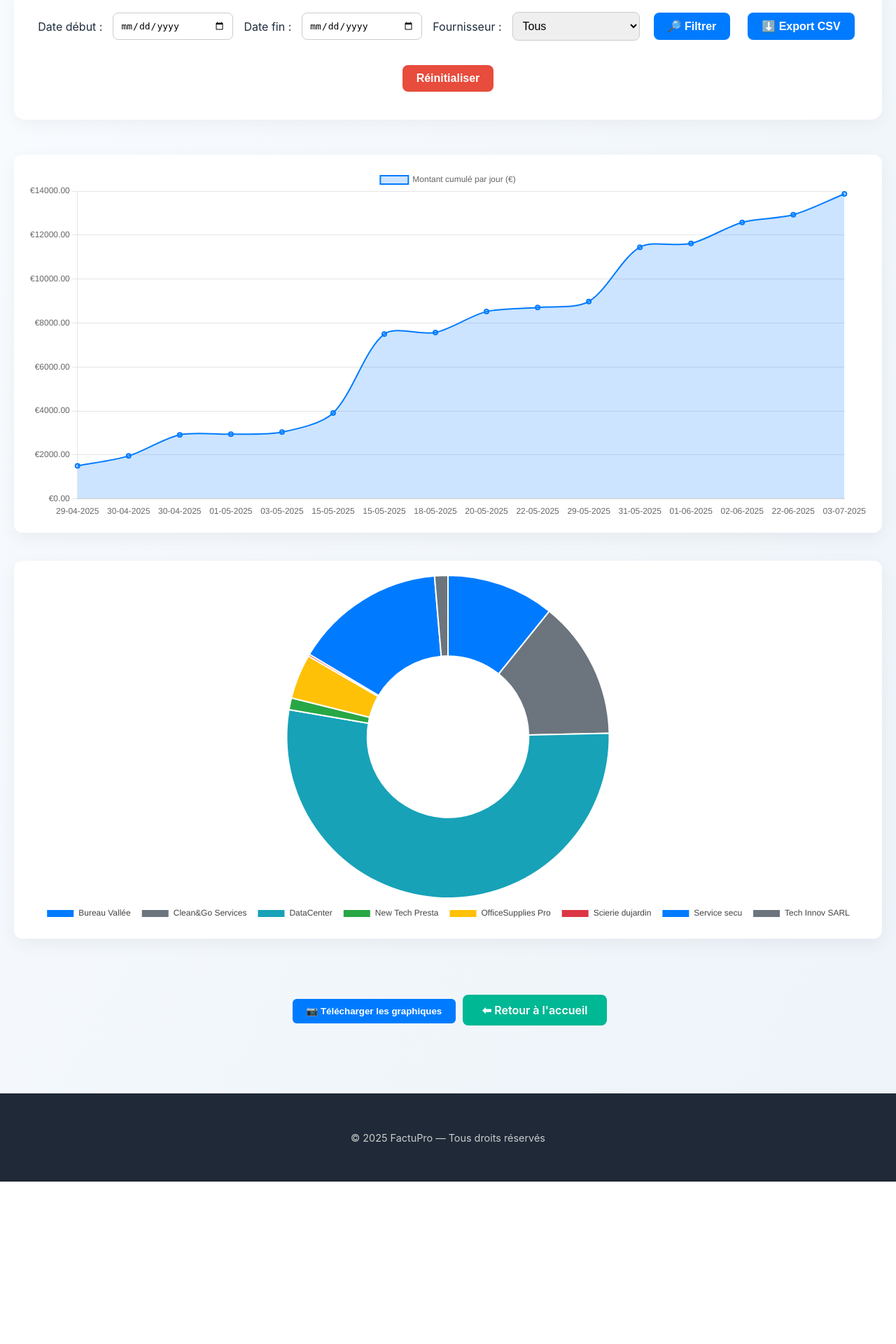
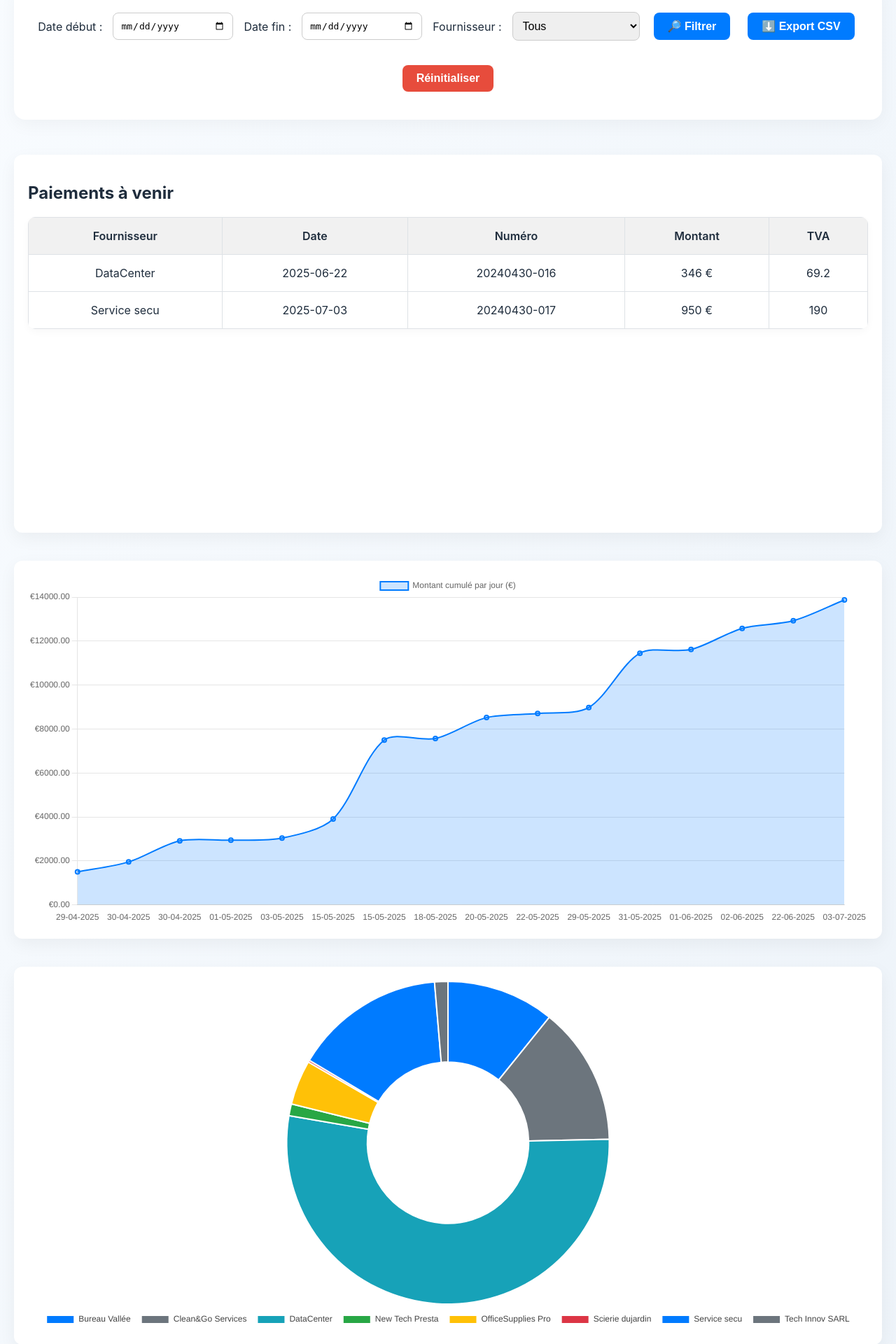
Before and after one commit to LouisMonin/Gestionnaire-Factures, a Flask app: page /analyse in a window 1280 px wide. Shown: the part 538-2458 px from the top of the page at 70% size. Before the commit the page ends 2226 px from the top, so only its background shows below. Run offline with Flask 3, Linux system fonts and the light colour scheme; a user stored in the database is signed in; data comes from the database, SQL or seed files in the repository; both versions use the stored data as it was after the commit.

Commit message:
Analyse
- ajout d'un tableau "factures à venir"

```diff
--- a/gestion_factures/app.py
+++ b/gestion_factures/app.py
@@ -362,7 +362,18 @@ def analyse():
 
     query_repart += ' GROUP BY fournisseur'
     c.execute(query_repart, params_repart)
+
     repartition = c.fetchall()
+
+    # Paiements à venir (factures avec date > aujourd'hui)
+    c.execute('''
+        SELECT id, numero_facture, date_facture, fournisseur, montant_total, TVA
+        FROM factures
+        WHERE utilisateur_id = ? AND date_facture > ?
+        ORDER BY date_facture ASC
+    ''', (session['utilisateur_id'], today.isoformat()))
+    paiements_avenir = c.fetchall()
+
     conn.close()
 
     # Tri des dates et montants
@@ -392,7 +403,8 @@ def analyse():
         total_annee=total_annee,
         nb_annee=nb_annee,
         total_mois=total_mois,
-        nb_mois=nb_mois
+        nb_mois=nb_mois,
+        paiements_avenir=paiements_avenir
     )
 
 @app.route('/export_csv', methods=['POST'])
--- a/gestion_factures/templates/analyse.html
+++ b/gestion_factures/templates/analyse.html
@@ -74,6 +74,40 @@
                 <p>{{ "{:.2f}".format((montants | sum) / (montants | length)) if montants else "0.00" }} €</p>
             </div>
         </div> -->
+
+
+        <div class="chart-wrapper">
+            <h2 class="text-xl font-semibold text-gray-700 mb-2">Paiements à venir</h2>
+            {% if paiements_avenir %}
+                <div class="overflow-auto rounded-lg shadow-md">
+                    <table class="min-w-full text-sm text-left text-gray-700 bg-white border border-gray-200">
+                        <thead class="bg-gray-100 text-gray-600 uppercase text-xs">
+                            <tr>
+                                <th class="px-4 py-2">Fournisseur</th>
+                                <th class="px-4 py-2">Date</th>
+                                <th class="px-4 py-2">Numéro</th>
+                                <th class="px-4 py-2">Montant</th>
+                                <th class="px-4 py-2">TVA</th>
+                            </tr>
+                        </thead>
+                        <tbody>
+                            {% for facture in paiements_avenir %}
+                            <tr class="border-t border-gray-200 hover:bg-gray-50">
+                                <td class="px-4 py-2">{{ facture[3] }}</td>
+                                <td class="px-4 py-2">{{ facture[2] }}</td>
+                                <td class="px-4 py-2">{{ facture[1] }}</td>
+                                <td class="px-4 py-2">{{ facture[4] }} €</td>
+                                <td class="px-4 py-2">{{ facture[5] }}</td>
+                            </tr>
+                            {% endfor %}
+                        </tbody>
+                    </table>
+                </div>
+            {% else %}
+                <p class="text-gray-500 italic">Aucune facture à venir.</p>
+            {% endif %}
+        </div>
+
 
         <div class="chart-wrapper">
             <canvas id="evolutionChart"></canvas>
```
Also changed, not shown: gestion_factures/factures.db, 1 other file.
